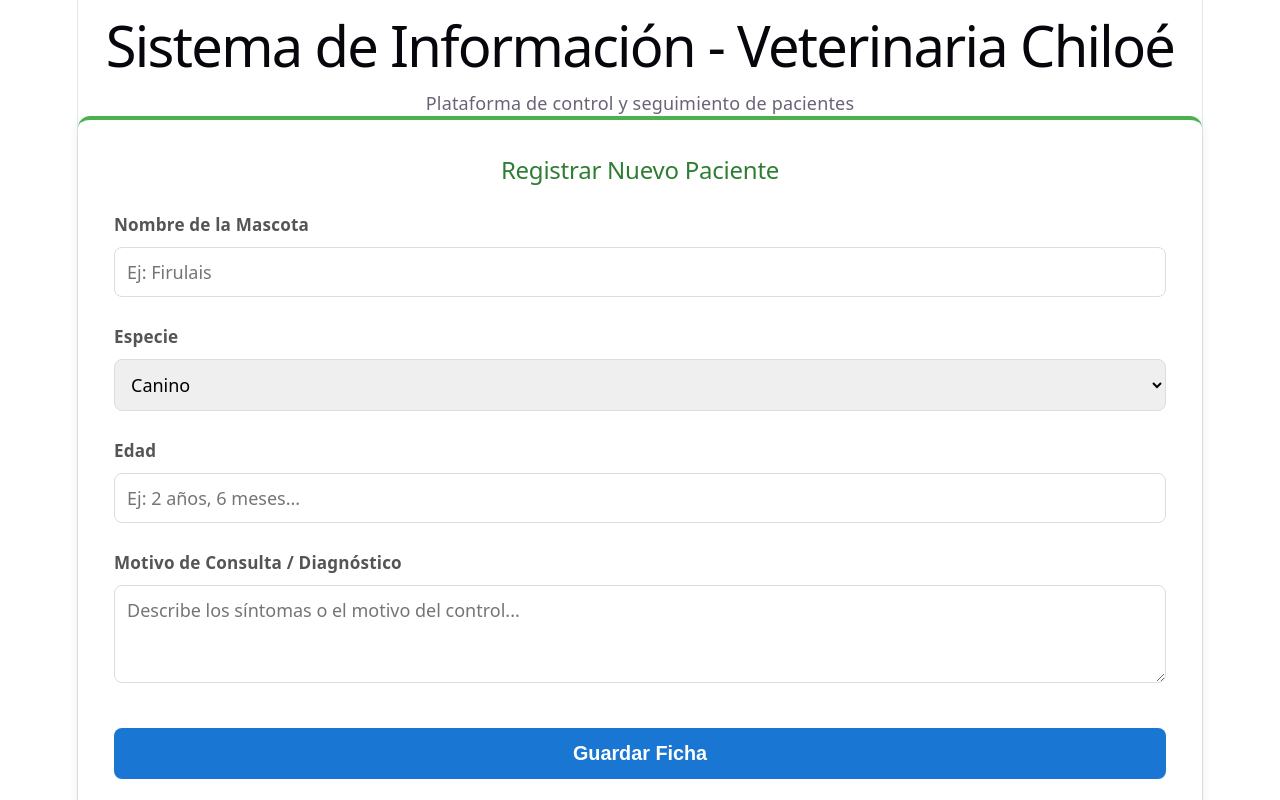
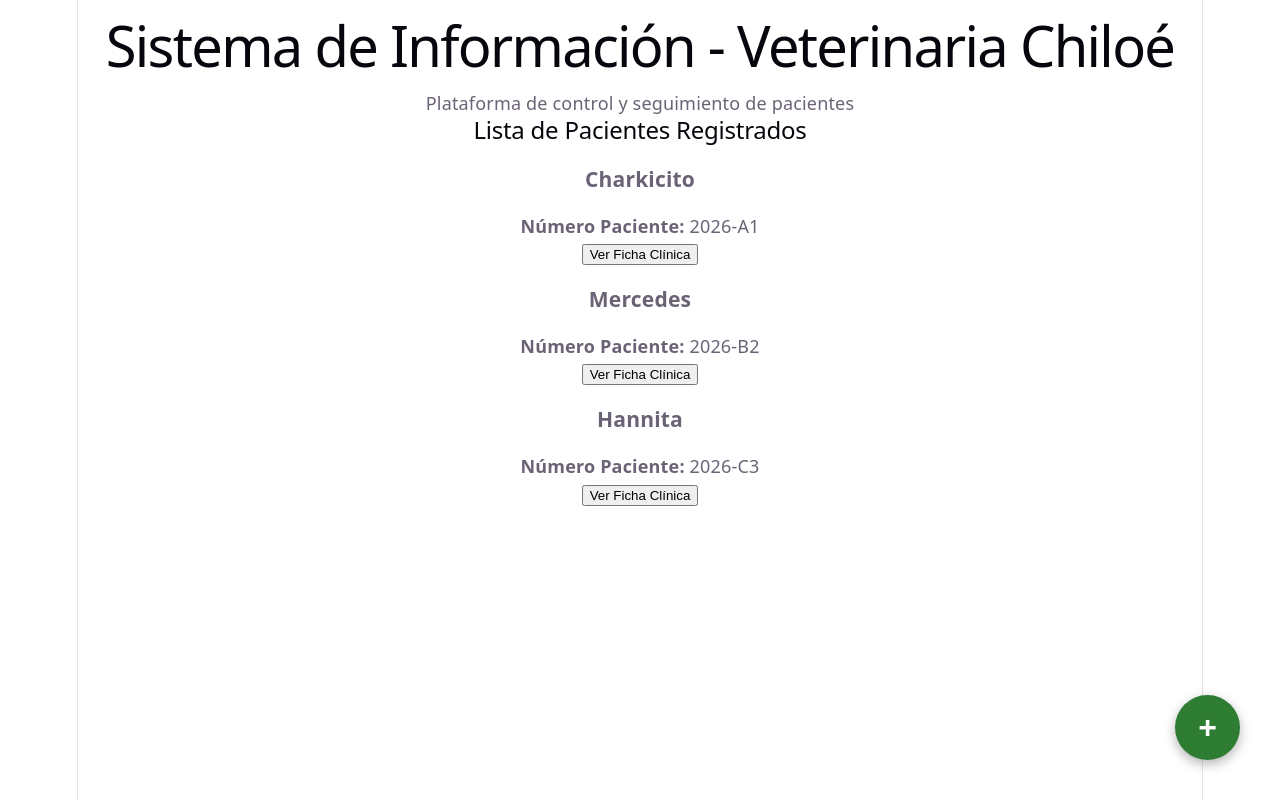
Before and after one commit to Vikktor93/vetChiloe, a React (Vite) app: page / in a window 1280 px wide. Shown: the top 800 px of the page. Built offline with nearby package versions, Linux system fonts and the light colour scheme.

Commit message:
Se añade botón flotante para agrega paciente y el formulario queda en formato modal

```diff
--- a/src/App.css
+++ b/src/App.css
@@ -182,3 +182,70 @@
     border-right-color: var(--border);
   }
 }
+
+/* --- ESTILOS DEL BOTÓN FLOTANTE --- */
+.btn-flotante {
+  position: fixed;
+  bottom: 40px;
+  right: 40px;
+  background-color: #2e7d32;
+  color: white;
+  border: none;
+  border-radius: 50%;
+  width: 65px;
+  height: 65px;
+  font-size: 32px;
+  font-weight: bold;
+  cursor: pointer;
+  box-shadow: 0 4px 12px rgba(0, 0, 0, 0.3);
+  transition: transform 0.2s, background-color 0.2s;
+  z-index: 1000;
+  display: flex;
+  align-items: center;
+  justify-content: center;
+}
+
+.btn-flotante:hover {
+  background-color: #1b5e20;
+  transform: scale(1.05);
+}
+
+/* --- ESTILOS DE LA VENTANA MODAL --- */
+.modal-overlay {
+  position: fixed;
+  top: 0;
+  left: 0;
+  width: 100vw;
+  height: 100vh;
+  background-color: rgba(0, 0, 0, 0.6); /* Fondo oscuro semitransparente */
+  backdrop-filter: blur(3px); /* Difumina ligeramente el fondo */
+  display: flex;
+  align-items: center;
+  justify-content: center;
+  z-index: 2000;
+}
+
+.modal-contenido {
+  position: relative;
+  width: 100%;
+  max-width: 650px;
+  /* El padding y color ya los provee tu contenedor-formulario,
+     así que aquí solo se maneja la estructura base */
+}
+
+.btn-cerrar-modal {
+  position: absolute;
+  top: 15px;
+  right: 20px;
+  background: none;
+  border: none;
+  font-size: 1.5rem;
+  color: #555;
+  cursor: pointer;
+  z-index: 2010; /* Debe estar por encima del formulario */
+  transition: color 0.2s;
+}
+
+.btn-cerrar-modal:hover {
+  color: #d32f2f;
+}
--- a/src/App.jsx
+++ b/src/App.jsx
@@ -5,45 +5,48 @@ import FormularioPaciente from './components/FormularioPaciente';
 import './App.css';
 
 function App() {
-  // BD hardcodeado con la información médica y fotografías
   const [pacientes, setPacientes] = useState([
     {
       id: 1,
       nombre: 'Charkicito',
       numero_atencion: '2026-A1',
-      especie: 'Felino',
-      edad: '8 años',
+      especie: 'Canino',
+      edad: '3 años',
       diagnostico: 'Control sano y vacunas al día.',
-      foto: 'https://images.unsplash.com/photo-1790172202932-95d8991d25a3?q=80&w=697&auto=format&fit=crop&ixlib=rb-4.1.0&ixid=M3wxMjA3fDB8MHxwaG90by1wYWdlfHx8fGVufDB8fHx8fA%3D%3D'
+      foto: 'https://images.unsplash.com/photo-1543466835-00a7907e9de1?auto=format&fit=crop&w=300&q=80'
     },
     {
       id: 2,
       nombre: 'Mercedes',
       numero_atencion: '2026-B2',
       especie: 'Felino',
-      edad: '8 años',
+      edad: '5 años',
       diagnostico: 'Tratamiento por otitis leve.',
-      foto: 'https://images.unsplash.com/photo-1790171730151-7e0b88bdf614?q=80&w=627&auto=format&fit=crop&ixlib=rb-4.1.0&ixid=M3wxMjA3fDB8MHxwaG90by1wYWdlfHx8fGVufDB8fHx8fA%3D%3D'
+      foto: 'https://images.unsplash.com/photo-1514888286974-6c03e2ca1dba?auto=format&fit=crop&w=300&q=80'
     },
     {
       id: 3,
       nombre: 'Hannita',
       numero_atencion: '2026-C3',
-      especie: 'Felino',
-      edad: '3 años',
+      especie: 'Canino',
+      edad: '1 año',
       diagnostico: 'Observación por alergia alimentaria.',
-      foto: 'https://images.unsplash.com/photo-1790172629627-12f29ca54657?q=80&w=671&auto=format&fit=crop&ixlib=rb-4.1.0&ixid=M3wxMjA3fDB8MHxwaG90by1wYWdlfHx8fGVufDB8fHx8fA%3D%3D'
+      foto: 'https://images.unsplash.com/photo-1583511655857-d19b40a7a54e?auto=format&fit=crop&w=300&q=80'
     }
   ]);
 
   const [pacienteSeleccionado, setPacienteSeleccionado] = useState(null);
 
-  // Función Clave: Recibe los datos desde el componente hijo y actualiza la lista
+  // Nuevo Estado: Controla la visibilidad del formulario modal
+  const [mostrarFormulario, setMostrarFormulario] = useState(false);
+
   const agregarNuevoPaciente = (nuevoPaciente) => {
-    // Se usa el operador de propagación (...) para mantener la inmutabilidad
     setPacientes([...pacientes, nuevoPaciente]);
+    // Una vez que se guarda el paciente, se cierra el modal automáticamente
+    setMostrarFormulario(false);
   };
 
+  // Vista de Ficha Clínica
   if (pacienteSeleccionado !== null) {
     return (
       <div className="contenedor-principal">
@@ -60,6 +63,7 @@ function App() {
     );
   }
 
+  // Vista Principal (Lista de Pacientes)
   return (
     <div className="contenedor-principal">
       <header className="cabecera">
@@ -68,9 +72,6 @@ function App() {
       </header>
 
       <main>
-        {/*Se inserta el formulario y se le pasa la función como propiedad (prop) */}
-        <FormularioPaciente onAgregarPaciente={agregarNuevoPaciente} />
-
         <h2>Lista de Pacientes Registrados</h2>
         <div className="cuadricula-tarjetas">
           {pacientes.map((pacienteIterado) => (
@@ -82,6 +83,30 @@ function App() {
           ))}
         </div>
       </main>
+
+      {/* Renderizado condicional del modal */}
+      {mostrarFormulario && (
+        <div className="modal-overlay">
+          <div className="modal-contenido">
+            <button
+              className="btn-cerrar-modal"
+              onClick={() => setMostrarFormulario(false)}
+            >
+              ✖
+            </button>
+            <FormularioPaciente onAgregarPaciente={agregarNuevoPaciente} />
+          </div>
+        </div>
+      )}
+
+      {/* Botón flotante: Cambia el estado para mostrar el formulario */}
+      <button
+        className="btn-flotante"
+        onClick={() => setMostrarFormulario(true)}
+        title="Registrar Nuevo Paciente"
+      >
+        +
+      </button>
     </div>
   );
 }
```
